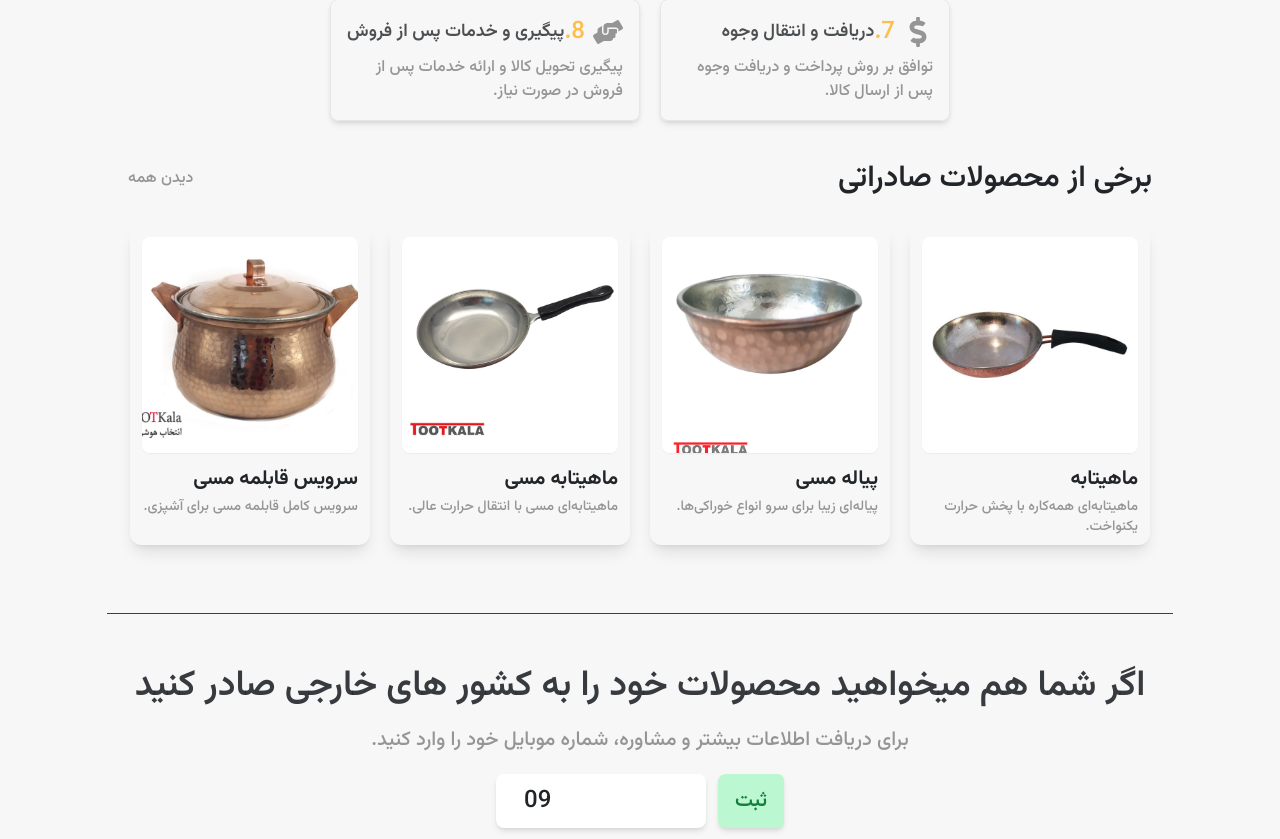
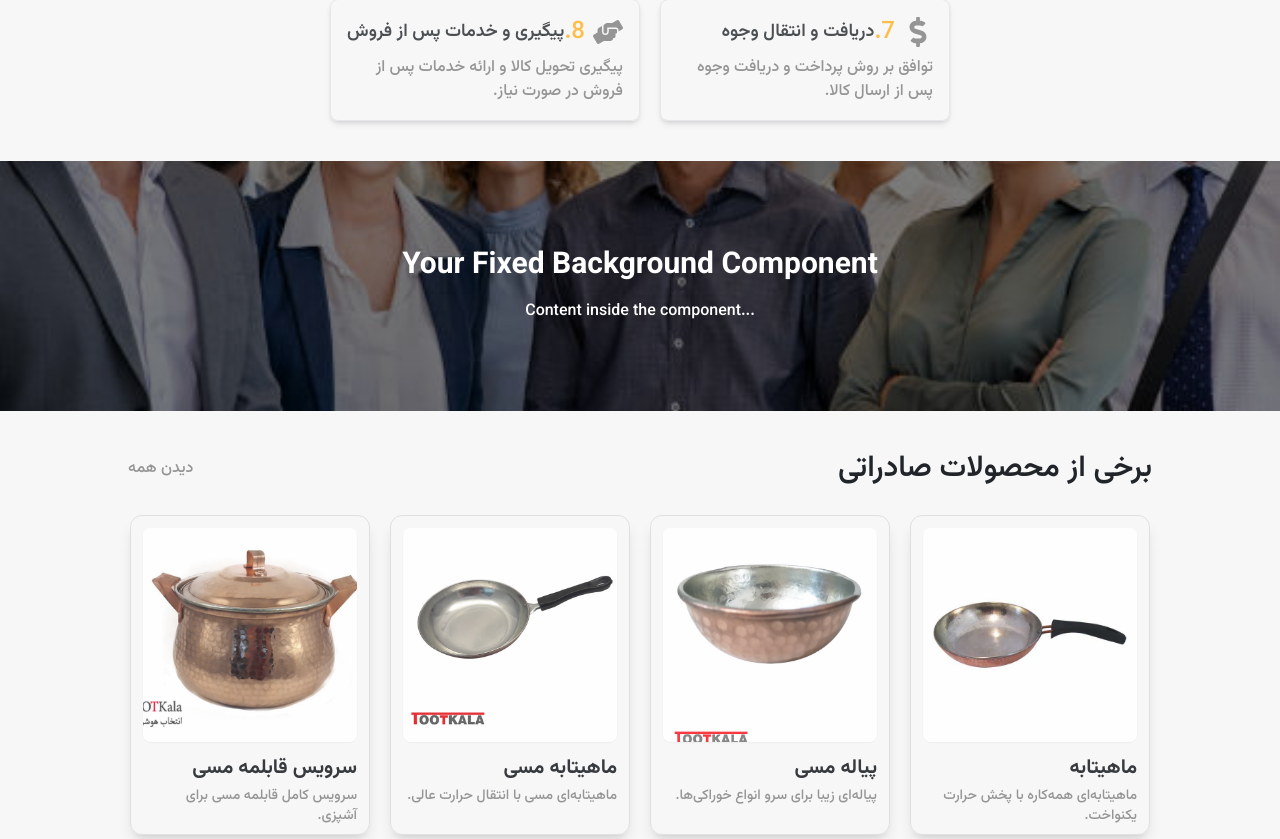
Before and after one commit to MianajiAli/arta-export, a Next.js app: page / in a window 1280 px wide. Shown: the part 1961-2800 px from the top of the page. Built offline with nearby package versions, Linux system fonts and the light colour scheme.

Commit message:
Add fixed bg Component

```diff
--- a/app/page.js
+++ b/app/page.js
@@ -6,6 +6,7 @@ import RandomProductGrid from '@/components/RandomProductGrid';
 import PhoneNumber from '@/components/PhoneNumber';
 import ExportProcess from '@/components/ExportProcess';
 import GlobalReach from '@/components/GlobalReach';
+import FixedBackgroundComponent from '@/components/FixedBg';
 
 export default function Page() {
   return (
@@ -14,6 +15,7 @@ export default function Page() {
       <Service />
       <GlobalReach />
       <ExportProcess></ExportProcess>
+      <FixedBackgroundComponent />
       <RandomProductGrid />
       <PhoneNumber />
     </div>
--- /dev/null
+++ b/components/FixedBg.js
@@ -0,0 +1,17 @@
+// components/FixedBackgroundComponent.js
+
+const FixedBackgroundComponent = () => {
+    return (
+        <div className="relative h-[250px] overflow-hidden">
+            <div className="absolute inset-0 bg-cover bg-center bg-fixed" style={{ backgroundImage: `url('/images/group.jpg')` }}></div>
+            <div className="relative z-10 flex items-center justify-center h-full bg-black bg-opacity-50 p-8">
+                <div className="text-center text-white">
+                    <h1 className="text-3xl font-bold mb-4">Your Fixed Background Component</h1>
+                    <p>Content inside the component...</p>
+                </div>
+            </div>
+        </div>
+    );
+};
+
+export default FixedBackgroundComponent;
--- a/components/ProductCard.js
+++ b/components/ProductCard.js
@@ -7,12 +7,12 @@ const ProductCard = ({ product, onClick }) => {
 
     return (
         <div
-            className="w-60 h-80  text-text2 rounded-xl cursor-pointer shadow-lg p-3 " // پس‌زمینه کارت خاکستری
+            className="w-60 h-80  text-text2 rounded-xl cursor-pointer shadow-lg p-3 border border-text1/10" // پس‌زمینه کارت خاکستری
             onMouseEnter={() => setIsHovered(true)}
             onMouseLeave={() => setIsHovered(false)}
             onClick={() => onClick(product)}
         >
-            <div className="w-full aspect-square p-3 bg-white  rounded-lg relative shadow-sm"> {/* حاشیه کلفت‌تر خاکستری */}
+            <div className="w-full opacity-90 aspect-square p-3 bg-white  rounded-lg relative shadow-sm"> {/* حاشیه کلفت‌تر خاکستری */}
                 <Image
                     src={isHovered && product.images[1] ? product.images[1] : product.images[0]}
                     alt={product.name}
@@ -21,7 +21,7 @@ const ProductCard = ({ product, onClick }) => {
                     priority={true}
                 />
             </div>
-            <div className=" text-text1 py-3" dir="rtl">
+            <div className=" text-text1/90 py-3" dir="rtl">
                 <span className="text-xl font-bold">{product.name}</span>
                 <p className="text-sm mt-1 text-text2">{product.description}</p>
             </div>
```
